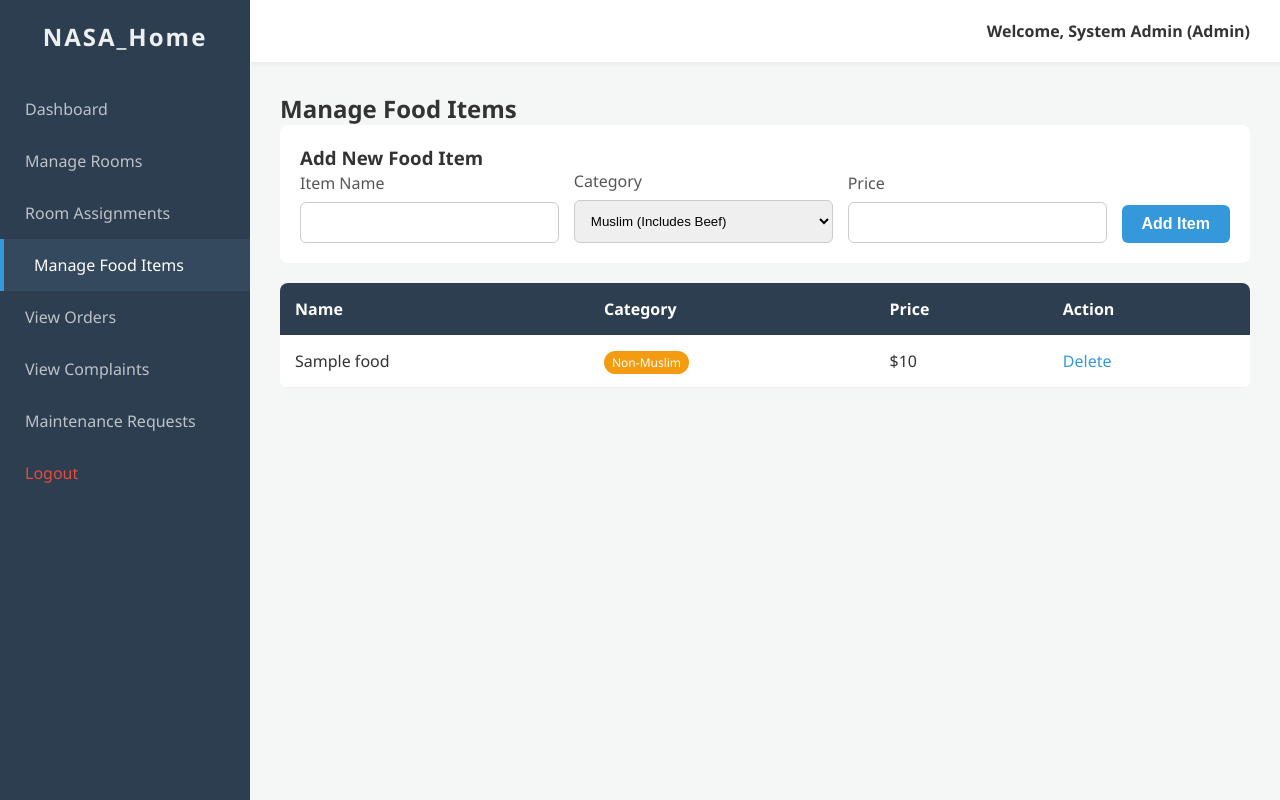
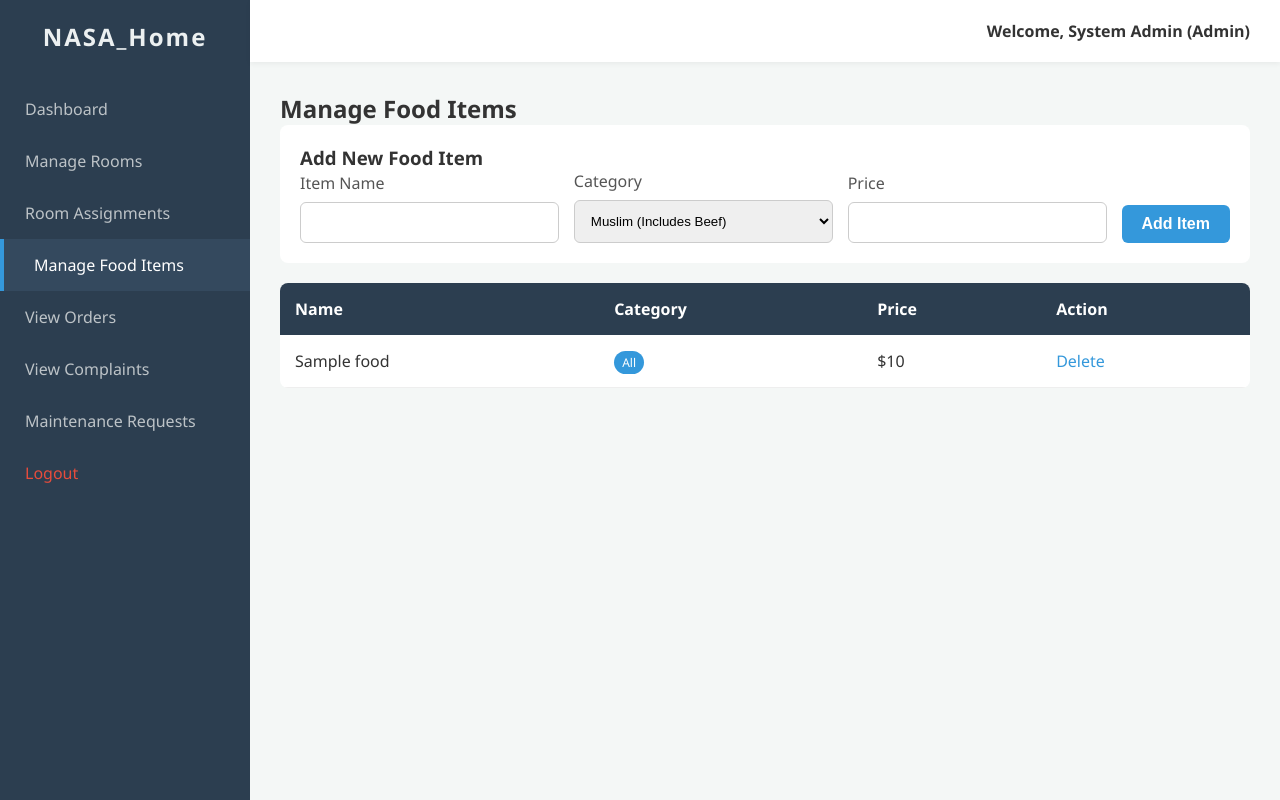
Before and after one commit to tamzid1103/Py_Hostel, a Flask app: template templates/admin/food.html in a window 1280 px wide. Run offline with Flask 3, Linux system fonts and the light colour scheme; a user stored in the database is signed in; tables that the repository leaves empty hold one stand-in row (values such as "Sample post"); the template is opened without the code that fills it: most values are stand-ins (such as "Sample title", 1, 10 or a date in 2020).

Commit message:
Food category

```diff
--- a/templates/admin/food.html
+++ b/templates/admin/food.html
@@ -27,6 +27,7 @@
             <select name="category" required>
                 <option value="Muslim">Muslim (Includes Beef)</option>
                 <option value="Non-Muslim">Non-Muslim</option>
+                <option value="All">All (Common)</option>
             </select>
         </div>
         <div class="form-group" style="margin-bottom:0; flex:1;">
@@ -54,9 +55,12 @@
                 {% if food.category == 'Muslim' %}
                 <span
                     style="background:#2ecc71; color:white; padding:3px 8px; border-radius:12px; font-size:12px;">Muslim</span>
+                {% elif food.category == 'Non-Muslim' %}
+                <span
+                    style="background:#f39c12; color:white; padding:3px 8px; border-radius:12px; font-size:12px;">Non-Muslim</span>
                 {% else %}
                 <span
-                    style="background:#f39c12; color:white; padding:3px 8px; border-radius:12px; font-size:12px;">Non-Muslim</span>
+                    style="background:#3498db; color:white; padding:3px 8px; border-radius:12px; font-size:12px;">All</span>
                 {% endif %}
             </td>
             <td style="padding:15px;">${{ food.price }}</td>
```
